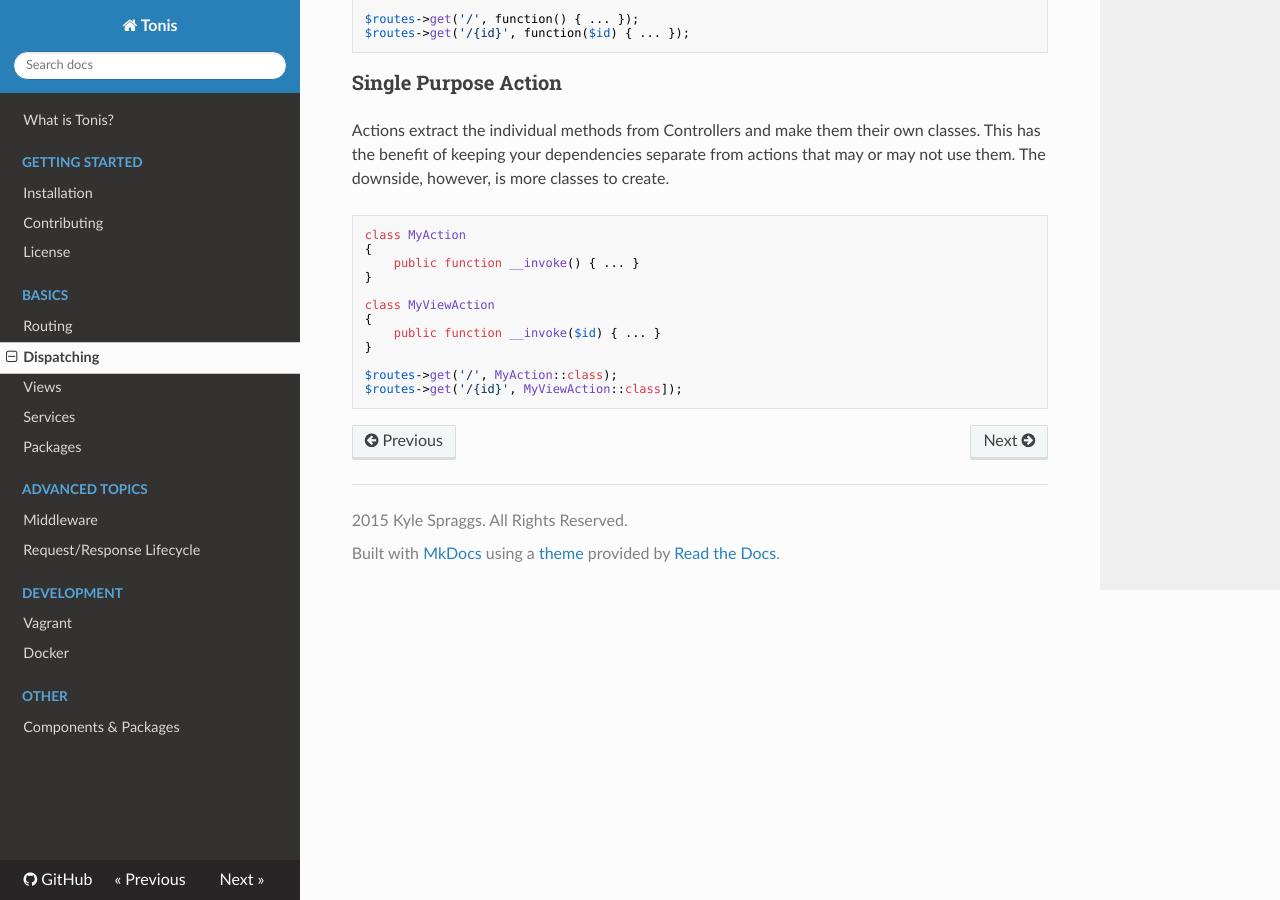
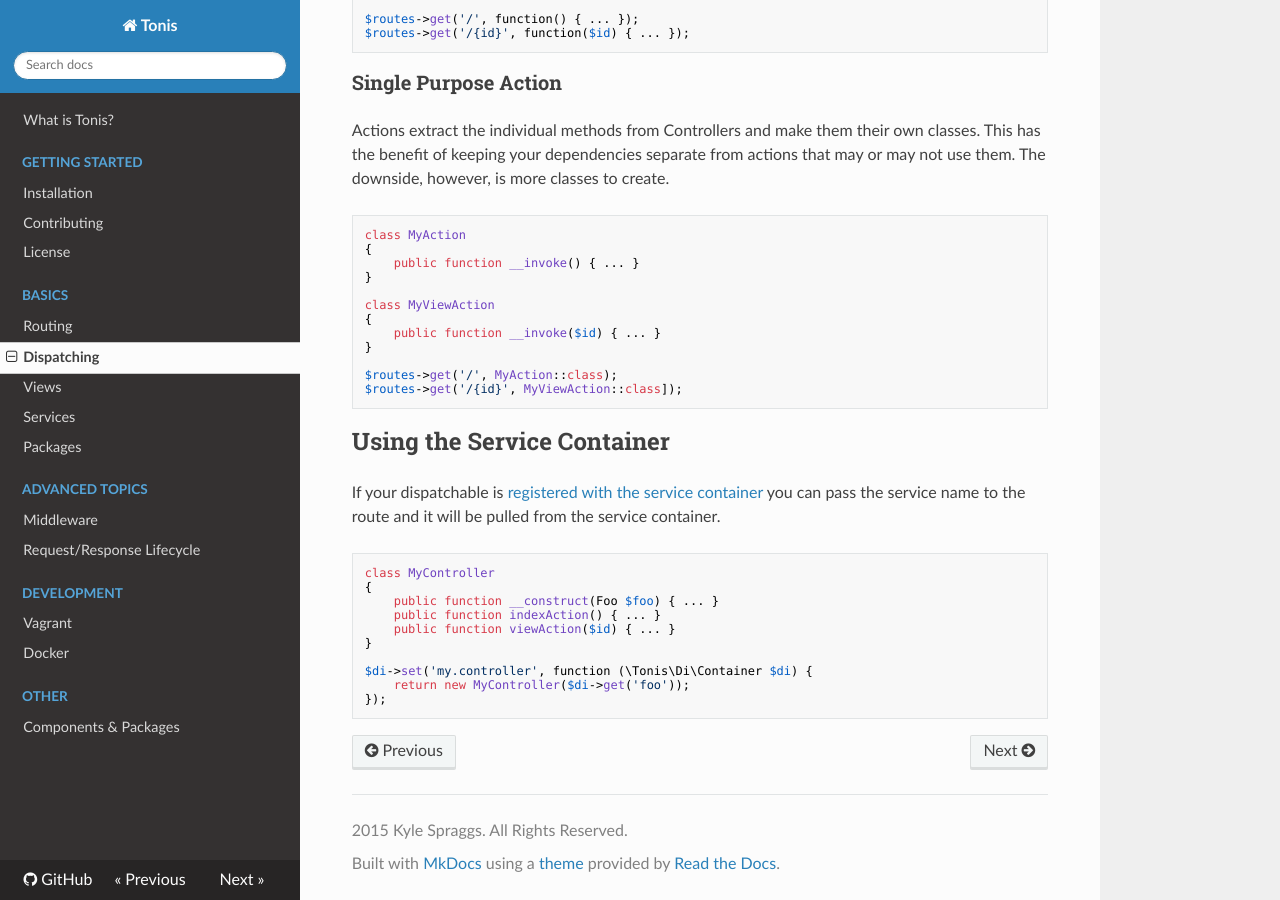
Before and after one commit to tonis-io-legacy/tonis-project, an MkDocs documentation site: the page built from docs/basics/dispatching.md, in a window 1280 px wide and 900 px high, scrolled down 896 px. Built offline with MkDocs 1.6.1, drawn with Linux system fonts in a browser that asks for light colours; nearby versions of some CDN libraries; old or Windows-style settings are respelled for this version of MkDocs.

Commit message:
Doc updates

````diff
--- a/docs/basics/dispatching.md
+++ b/docs/basics/dispatching.md
@@ -58,3 +58,22 @@ class MyViewAction
 $routes->get('/', MyAction::class);
 $routes->get('/{id}', MyViewAction::class]);
 ```
+
+Using the Service Container
+---------------------------
+
+If your dispatchable is [registered with the service container](/basics/services) you can pass the service name to the
+route and it will be pulled from the service container.
+
+```php
+class MyController
+{
+    public function __construct(Foo $foo) { ... }
+    public function indexAction() { ... }
+    public function viewAction($id) { ... }
+}
+
+$di->set('my.controller', function (\Tonis\Di\Container $di) {
+    return new MyController($di->get('foo'));
+});
+```
````
